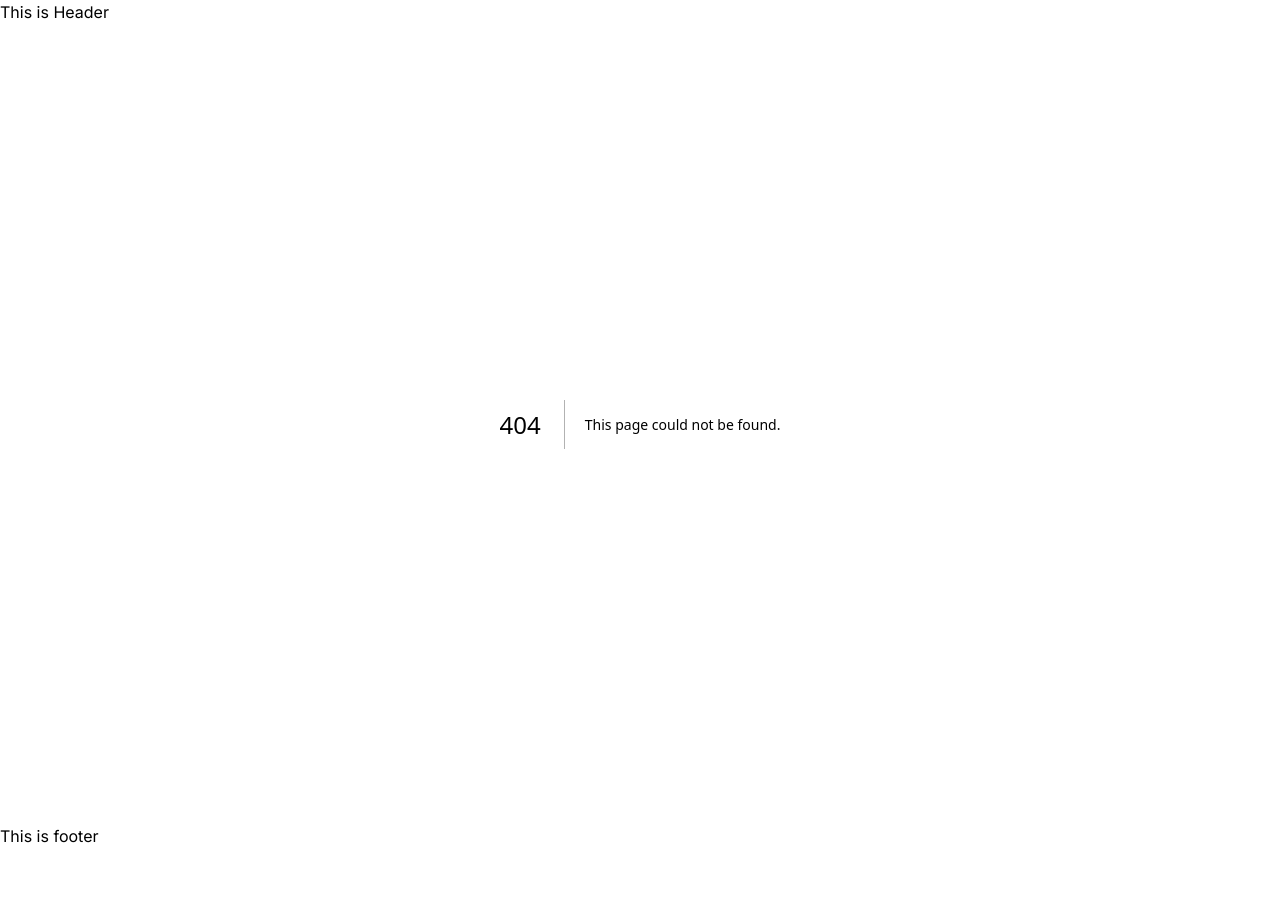
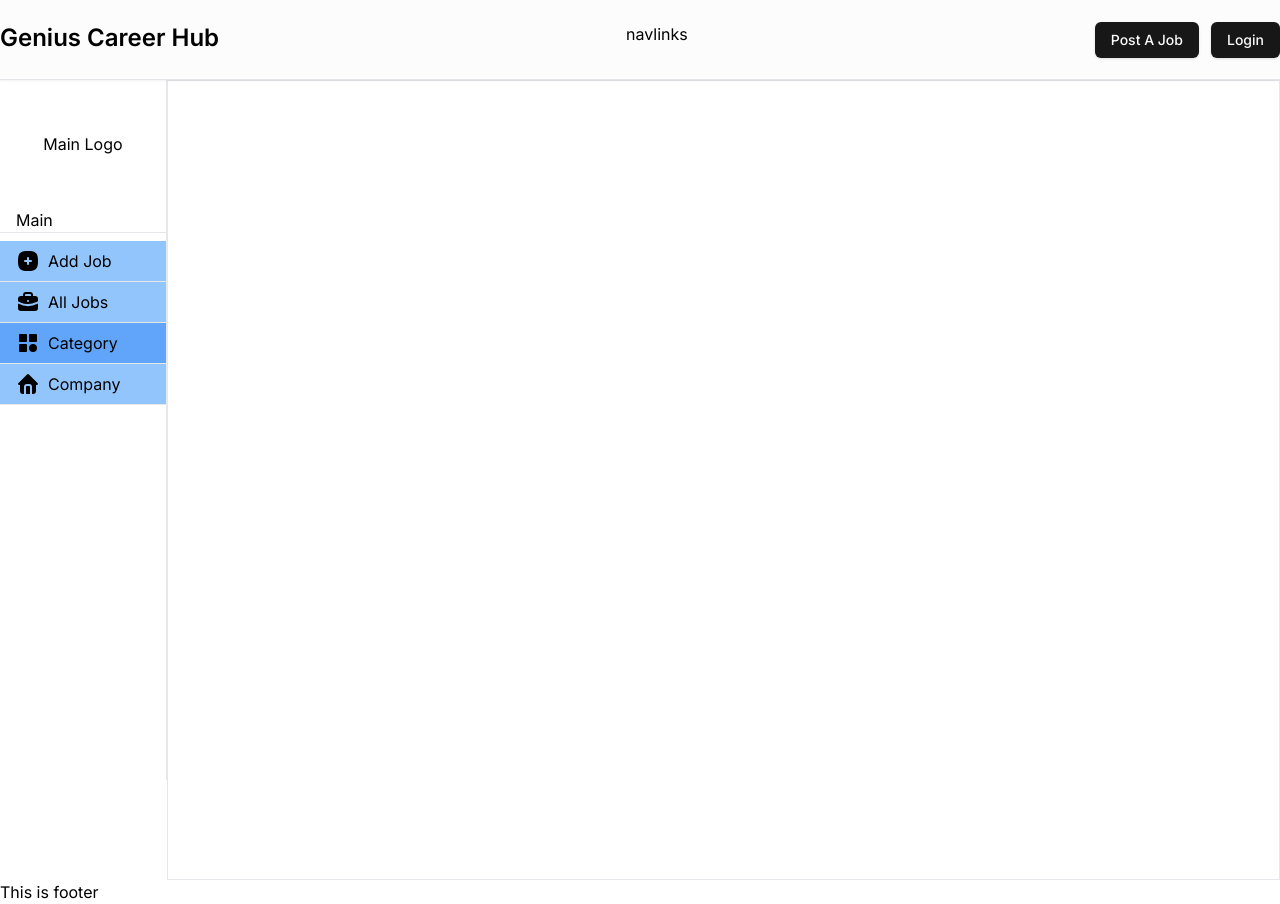
Before and after one commit to mdmarufhossianbd/genius-career-hub, a Next.js app: page /admin/category in a window 1280 px wide. Before the commit this address had no page. Before the commit the page ends 848 px from the top, so only its background shows below. Built offline with nearby package versions, Linux system fonts and the light colour scheme.

Commit message:
admin route setup

```diff
--- a/package.json
+++ b/package.json
@@ -11,12 +11,14 @@
   "dependencies": {
     "@radix-ui/react-icons": "^1.3.0",
     "@radix-ui/react-slot": "^1.1.0",
+    "@tabler/icons-react": "^3.14.0",
     "class-variance-authority": "^0.7.0",
     "clsx": "^2.1.1",
     "lucide-react": "^0.437.0",
     "next": "14.2.7",
     "react": "^18",
     "react-dom": "^18",
+    "react-router-dom": "^6.26.1",
     "tailwind-merge": "^2.5.2",
     "tailwindcss-animate": "^1.0.7"
   },
--- /dev/null
+++ b/src/app/(pages)/admin/add-jobs/page.jsx
@@ -0,0 +1,10 @@
+
+const AddJobs = () => {
+    return (
+        <div>
+            This is add jobs route.
+        </div>
+    );
+};
+
+export default AddJobs;
--- /dev/null
+++ b/src/app/(pages)/admin/all-jobs/page.jsx
@@ -0,0 +1,10 @@
+
+const AllJobs = () => {
+    return (
+        <div>
+            This is all jobs page. In this page showing all jobs. Showing all jobs tab format with table. Have search option, paginaton, update, delete and draft or unpublish.
+        </div>
+    );
+};
+
+export default AllJobs;
--- /dev/null
+++ b/src/app/(pages)/admin/category/page.jsx
@@ -0,0 +1,12 @@
+
+const Category = () => {
+    return (
+        <div>
+            {/* This is category route. In this page add category, update and delete also.
+            1. add icon of category (not confirm) */}
+
+        </div>
+    );
+};
+
+export default Category;
--- /dev/null
+++ b/src/app/(pages)/admin/company/page.jsx
@@ -0,0 +1,10 @@
+
+const Company = () => {
+    return (
+        <div>
+            add compnay name and logo, update, delete compnay name.
+        </div>
+    );
+};
+
+export default Company;
--- /dev/null
+++ b/src/app/(pages)/admin/layout.jsx
@@ -0,0 +1,16 @@
+import Sidebar from "@/components/admin/sidebar";
+
+const layout = ({ children }) => {
+    return (
+        <div className="flex min-h-screen">
+            <div className="w-[15%]">
+                <Sidebar />
+            </div>
+            <div className="w-full border">
+            {children}
+            </div>
+        </div>
+    );
+};
+
+export default layout;
--- /dev/null
+++ b/src/app/(pages)/admin/page.jsx
@@ -0,0 +1,10 @@
+
+const Admin = () => {
+    return (
+        <div>
+            admin dashboard
+        </div>
+    );
+};
+
+export default Admin;
--- /dev/null
+++ b/src/components/admin/sidebar.jsx
@@ -0,0 +1,48 @@
+"use client"
+import { IconBriefcaseFilled, IconCategoryFilled, IconHomeFilled, IconSquareRoundedPlusFilled } from '@tabler/icons-react';
+import Link from 'next/link';
+import { usePathname } from 'next/navigation';
+
+
+const Sidebar = () => {
+
+  const pathname = usePathname()
+
+    const sideberLinks = [
+
+        {
+            name: "Add Job",
+            href: "/admin/add-jobs",
+            icon: <IconSquareRoundedPlusFilled />
+        },
+        {
+            name: "All Jobs",
+            href: "/admin/all-jobs",
+            icon: <IconBriefcaseFilled />
+        },
+        {
+            name: "Category",
+            href: "/admin/category",
+            icon: <IconCategoryFilled />
+        },
+        {
+            name: "Company",
+            href: "/admin/company",
+            icon: <IconHomeFilled />
+        },
+    ]
+    return (
+        <div className="border-r h-[calc(100%-100px)]">
+            <div className='h-32 flex items-center justify-center'>
+                <p>Main Logo</p>
+            </div>
+            <p className='border-b mb-2 pl-4'>Main</p>
+            {sideberLinks.map((link, index) => (
+                <Link key={index} href={link.href} className={`flex items-center gap-2 border-b bg-blue-300 py-2 pl-4 pr-2 ${pathname === link.href && "bg-blue-400"}`}>{link.icon}{link.name}</Link>
+            ))}
+
+        </div>
+    );
+};
+
+export default Sidebar;
--- a/src/components/shared/header.jsx
+++ b/src/components/shared/header.jsx
@@ -1,8 +1,22 @@
+import Link from "next/link";
+import { Button } from "../ui/button";
 
 const Header = () => {
     return (
-        <header>
-            This is Header
+        <header className="h-20 border-b border-[#e4e4e8] sticky top-0 drop-shadow-sm flex items-center bg-[#fcfcfc] z-20">
+            <div className="flex justify-between max-w-7xl mx-auto flex-1">
+            <div>
+                <Link href={'/'} className="text-2xl font-semibold">Genius Career Hub</Link>
+            </div>
+            <div>
+                navlinks
+            </div>
+            <div className="flex gap-3">
+                <Button>Post A Job</Button>
+                <Link href={'/admin'}><Button>Login</Button></Link>
+            </div>
+            </div>
+
         </header>
     );
 };
```
Also changed, not shown: 1 other file (tests, documents, lock files or other folders).
